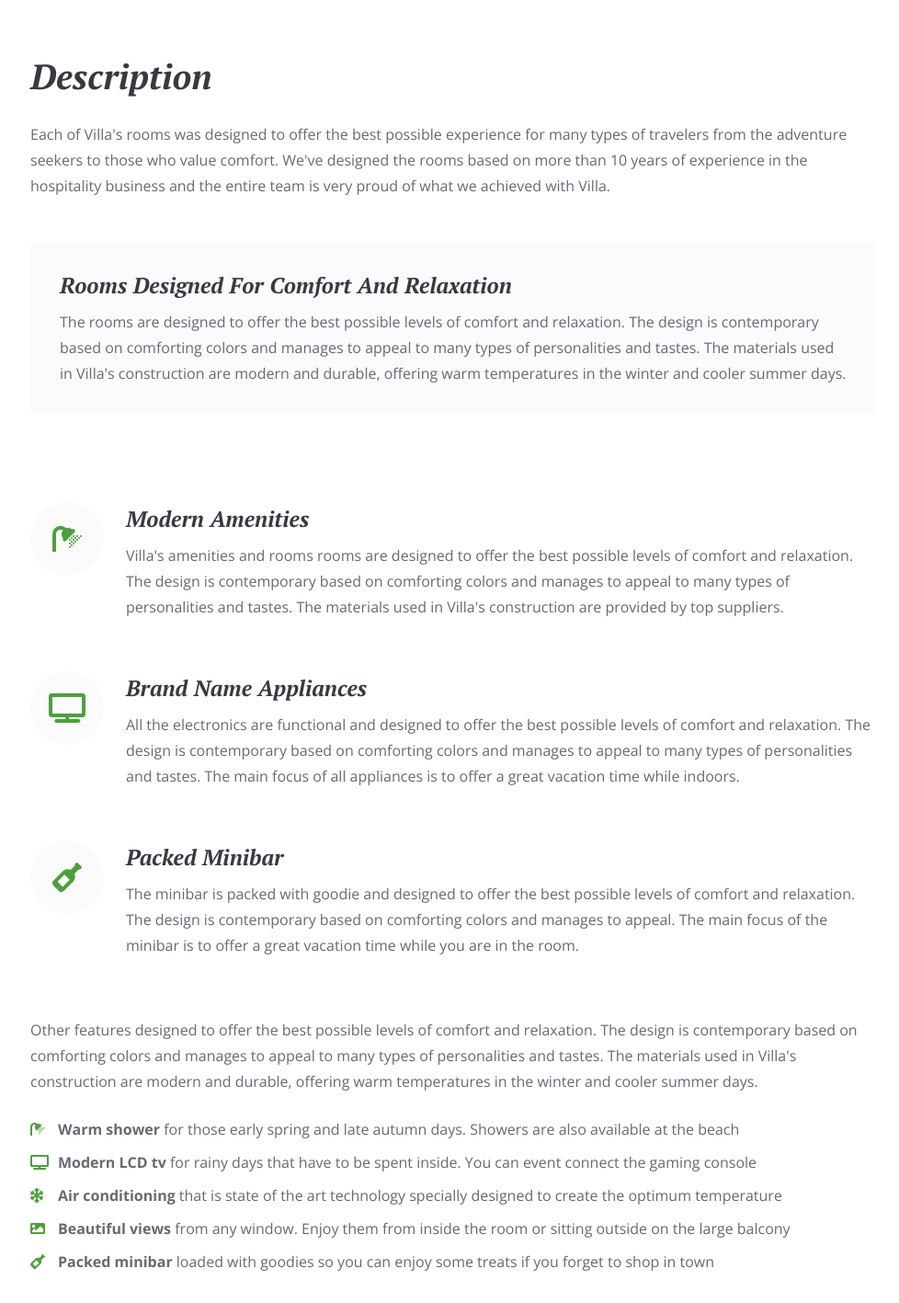
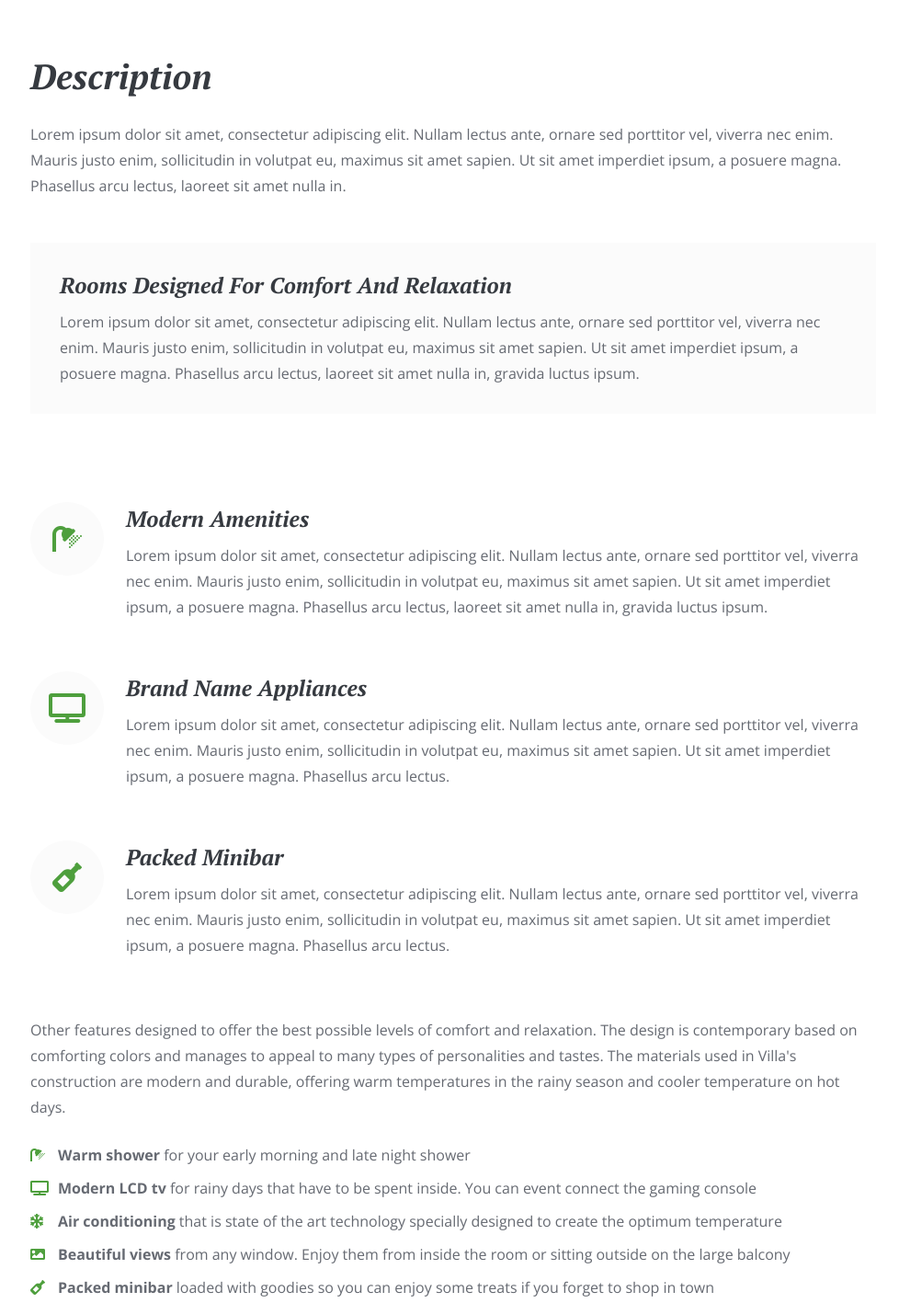
Before and after one commit to doniyukri/embun, a plain HTML site: page exclusive-homestay.html in a window 1280 px wide. Shown: the part 960-2377 px from the top of the page at 92% size, without its empty margins (147-1125 px from the left). Drawn offline with nearby package versions, Linux system fonts and the light colour scheme.

Commit message:
add unit desc

```diff
--- a/presidential-room.html
+++ b/exclusive-homestay.html
@@ -77,17 +77,19 @@
                 >Units</a
               >
               <div class="dropdown-menu" aria-labelledby="dropdown01">
-                <a class="dropdown-item page-scroll" href="balcony-room.html"
+                <a
+                  class="dropdown-item page-scroll"
+                  href="exclusive-homestay.html"
                   >Exclusive Homestay</a
                 >
                 <div class="dropdown-divider"></div>
-                <a class="dropdown-item page-scroll" href="panoramic-room.html"
+                <a class="dropdown-item page-scroll" href="panoramic-villa.html"
                   >Panoramic Villa</a
                 >
                 <div class="dropdown-divider"></div>
                 <a
                   class="dropdown-item page-scroll"
-                  href="presidential-room.html"
+                  href="presidential-villa.html"
                   >Presidential Villa</a
                 >
               </div>
@@ -105,126 +107,98 @@
       </div>
     </nav>
 
-    <!-- Header -->
     <header class="ex-header bg-gray">
       <div class="container">
         <div class="row">
           <div class="col-xl-10 offset-xl-1">
-            <h1 class="green">Presidential Room - $99/day</h1>
+            <h1 class="green">Balcony Room - $59/day</h1>
           </div>
-          <!-- end of col -->
         </div>
-        <!-- end of row -->
       </div>
-      <!-- end of container -->
     </header>
-    <!-- end of ex-header -->
-    <!-- end of header -->
 
-    <!-- Basic -->
     <div class="ex-basic-1 bg-gray pb-6">
       <div class="container">
         <div class="row">
           <div class="col-lg-12">
-            <!-- Image Slider Room -->
             <div class="slider-container">
               <div class="swiper-container image-slider-room">
                 <div class="swiper-wrapper">
-                  <!-- Slide -->
                   <div class="swiper-slide">
                     <div class="image-container">
                       <a
                         class="popup-link"
-                        href="images/room-presidential-1.jpg"
+                        href="images/room-balcony-1.jpg"
                         data-effect="fadeIn"
                         ><img
                           class="img-fluid"
-                          src="images/room-presidential-1.jpg"
+                          src="images/room-balcony-1.jpg"
                           alt="alternative"
                       /></a>
                     </div>
                   </div>
-                  <!-- end of slide -->
 
-                  <!-- Slide -->
                   <div class="swiper-slide">
                     <div class="image-container">
                       <a
                         class="popup-link"
-                        href="images/room-presidential-2.jpg"
+                        href="images/room-balcony-2.jpg"
                         data-effect="fadeIn"
                         ><img
                           class="img-fluid"
-                          src="images/room-presidential-2.jpg"
+                          src="images/room-balcony-2.jpg"
                           alt="alternative"
                       /></a>
                     </div>
                   </div>
-                  <!-- end of slide -->
 
-                  <!-- Slide -->
                   <div class="swiper-slide">
                     <div class="image-container">
                       <a
                         class="popup-link"
-                        href="images/room-presidential-3.jpg"
+                        href="images/room-balcony-3.jpg"
                         data-effect="fadeIn"
                         ><img
                           class="img-fluid"
-                          src="images/room-presidential-3.jpg"
+                          src="images/room-balcony-3.jpg"
                           alt="alternative"
                       /></a>
                     </div>
                   </div>
-                  <!-- end of slide -->
                 </div>
-                <!-- end of swiper-wrapper -->
 
-                <!-- Add Arrows -->
                 <div class="swiper-button-next"></div>
                 <div class="swiper-button-prev"></div>
-                <!-- end of add arrows -->
               </div>
-              <!-- end of swiper container -->
             </div>
-            <!-- end of slider-container -->
-            <!-- end of image slider -->
           </div>
-          <!-- end of col -->
         </div>
-        <!-- end of row -->
       </div>
-      <!-- end of container -->
     </div>
-    <!-- end of ex-basic-1 -->
-    <!-- end of basic -->
 
-    <!-- Basic -->
     <div class="ex-basic-1 pt-5">
       <div class="container">
         <div class="row">
           <div class="col-xl-10 offset-xl-1">
             <h2 class="mt-3 mb-4">Description</h2>
             <p class="mb-5">
-              Each of Villa's rooms was designed to offer the best possible
-              experience for many types of travelers from the adventure seekers
-              to those who value comfort. We've designed the rooms based on more
-              than 10 years of experience in the hospitality business and the
-              entire team is very proud of what we achieved with Villa.
+              Lorem ipsum dolor sit amet, consectetur adipiscing elit. Nullam
+              lectus ante, ornare sed porttitor vel, viverra nec enim. Mauris
+              justo enim, sollicitudin in volutpat eu, maximus sit amet sapien.
+              Ut sit amet imperdiet ipsum, a posuere magna. Phasellus arcu
+              lectus, laoreet sit amet nulla in.
             </p>
 
             <div class="text-box mb-6">
               <h3>Rooms Designed For Comfort And Relaxation</h3>
               <p>
-                The rooms are designed to offer the best possible levels of
-                comfort and relaxation. The design is contemporary based on
-                comforting colors and manages to appeal to many types of
-                personalities and tastes. The materials used in Villa's
-                construction are modern and durable, offering warm temperatures
-                in the winter and cooler summer days.
+                Lorem ipsum dolor sit amet, consectetur adipiscing elit. Nullam
+                lectus ante, ornare sed porttitor vel, viverra nec enim. Mauris
+                justo enim, sollicitudin in volutpat eu, maximus sit amet
+                sapien. Ut sit amet imperdiet ipsum, a posuere magna. Phasellus
+                arcu lectus, laoreet sit amet nulla in, gravida luctus ipsum.
               </p>
             </div>
-            <!-- end of text-box -->
 
             <ul class="list-unstyled list-icon-lg mb-5">
               <li class="media">
@@ -234,12 +208,12 @@
                 <div class="media-body">
                   <h3 class="list-item-title">Modern Amenities</h3>
                   <p class="list-item-text">
-                    Villa's amenities and rooms rooms are designed to offer the
-                    best possible levels of comfort and relaxation. The design
-                    is contemporary based on comforting colors and manages to
-                    appeal to many types of personalities and tastes. The
-                    materials used in Villa's construction are provided by top
-                    suppliers.
+                    Lorem ipsum dolor sit amet, consectetur adipiscing elit.
+                    Nullam lectus ante, ornare sed porttitor vel, viverra nec
+                    enim. Mauris justo enim, sollicitudin in volutpat eu,
+                    maximus sit amet sapien. Ut sit amet imperdiet ipsum, a
+                    posuere magna. Phasellus arcu lectus, laoreet sit amet nulla
+                    in, gravida luctus ipsum.
                   </p>
                 </div>
               </li>
@@ -250,12 +224,11 @@
                 <div class="media-body">
                   <h3 class="list-item-title">Brand Name Appliances</h3>
                   <p class="list-item-text">
-                    All the electronics are functional and designed to offer the
-                    best possible levels of comfort and relaxation. The design
-                    is contemporary based on comforting colors and manages to
-                    appeal to many types of personalities and tastes. The main
-                    focus of all appliances is to offer a great vacation time
-                    while indoors.
+                    Lorem ipsum dolor sit amet, consectetur adipiscing elit.
+                    Nullam lectus ante, ornare sed porttitor vel, viverra nec
+                    enim. Mauris justo enim, sollicitudin in volutpat eu,
+                    maximus sit amet sapien. Ut sit amet imperdiet ipsum, a
+                    posuere magna. Phasellus arcu lectus.
                   </p>
                 </div>
               </li>
@@ -266,16 +239,15 @@
                 <div class="media-body">
                   <h3 class="list-item-title">Packed Minibar</h3>
                   <p class="list-item-text">
-                    The minibar is packed with goodie and designed to offer the
-                    best possible levels of comfort and relaxation. The design
-                    is contemporary based on comforting colors and manages to
-                    appeal. The main focus of the minibar is to offer a great
-                    vacation time while you are in the room.
+                    Lorem ipsum dolor sit amet, consectetur adipiscing elit.
+                    Nullam lectus ante, ornare sed porttitor vel, viverra nec
+                    enim. Mauris justo enim, sollicitudin in volutpat eu,
+                    maximus sit amet sapien. Ut sit amet imperdiet ipsum, a
+                    posuere magna. Phasellus arcu lectus.
                   </p>
                 </div>
               </li>
             </ul>
-            <!-- end of list-unstyled -->
 
             <p class="mb-4">
               Other features designed to offer the best possible levels of
@@ -283,15 +255,15 @@
               comforting colors and manages to appeal to many types of
               personalities and tastes. The materials used in Villa's
               construction are modern and durable, offering warm temperatures in
-              the winter and cooler summer days.
+              the rainy season and cooler temperature on hot days.
             </p>
 
             <ul class="list-unstyled li-space-lg amenities mb-5">
               <li class="media">
                 <i class="fas fa-shower"></i>
                 <div class="media-body">
-                  <strong>Warm shower</strong> for those early spring and late
-                  autumn days. Showers are also available at the beach
+                  <strong>Warm shower</strong> for your early morning and late
+                  night shower
                 </div>
               </li>
               <li class="media">
@@ -326,14 +298,9 @@
             </ul>
             <a class="btn-solid-reg mb-6" href="index.html">Home</a>
           </div>
-          <!-- end of col -->
         </div>
-        <!-- end of row -->
       </div>
-      <!-- end of container -->
     </div>
-    <!-- end of ex-basic-1 -->
-    <!-- end of basic -->
 
     <!-- Footer -->
     <div class="footer">
@@ -390,9 +357,9 @@
           <div class="col-lg-6">
             <ul class="list-unstyled li-space-lg p-small">
               <li><a href="article.html">Article</a></li>
-              <li><a href="balcony-room.html">Exclusive Homestay</a></li>
-              <li><a href="panoramic-room.html">Panoramic Villa</a></li>
-              <li><a href="presidential-room.html">Presidential Villa</a></li>
+              <li><a href="exclusive-homestay.html">Exclusive Homestay</a></li>
+              <li><a href="panoramic-villa.html">Panoramic Villa</a></li>
+              <li><a href="presidential-villa.html">Presidential Villa</a></li>
               <li><a href="contact.html">Contact</a></li>
             </ul>
           </div>
```
Also changed, not shown: article.html (+8 -6 lines), contact.html (+8 -6 lines), index.html (+19 -15 lines), panoramic-villa.html (renamed from panoramic-room.html, +37 -45 lines), presidential-villa.html (renamed from balcony-room.html, +44 -52 lines).
